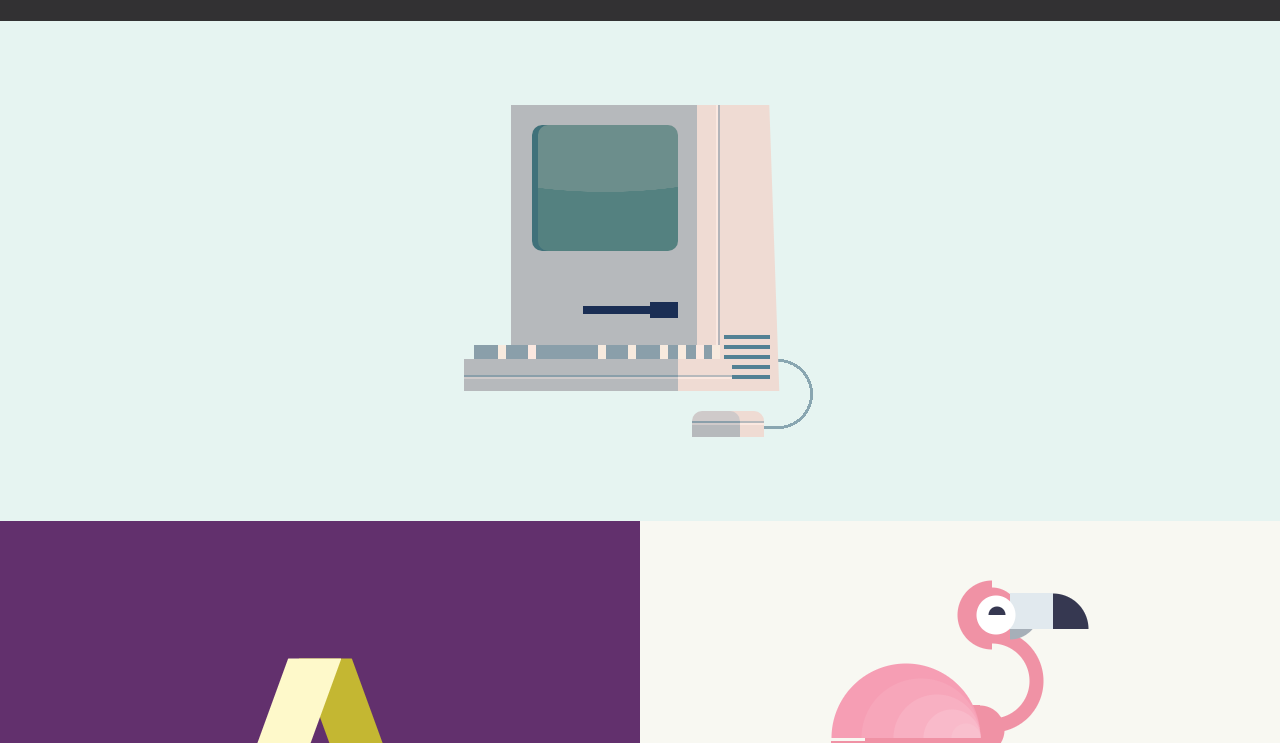
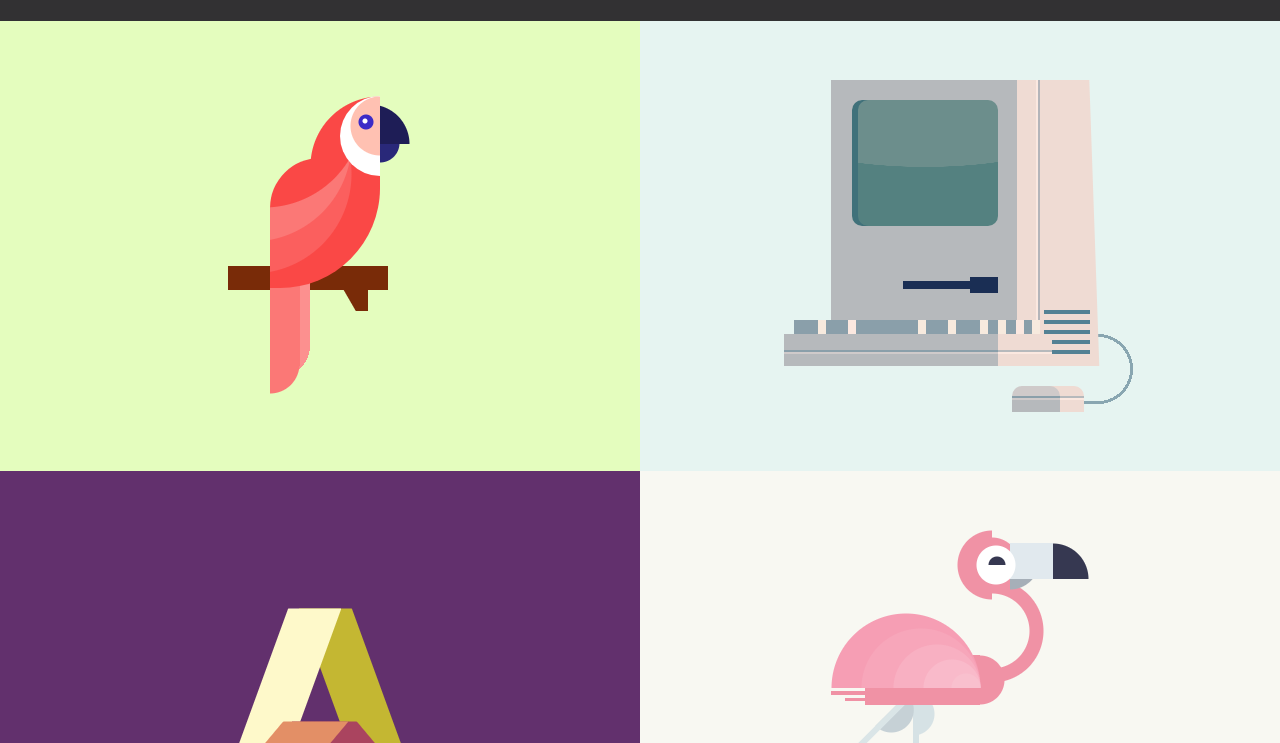
Before and after one commit to arman-borkhani/single-div, a website: page index.html in a window 1280 px wide. Shown: the part 57-800 px from the top of the page. Drawn offline with Linux system fonts and the light colour scheme.

Commit message:
Add parrot

```diff
--- /dev/null
+++ b/SCSS/_parrot.scss
@@ -0,0 +1,72 @@
+#parrot {
+  --red: #fa4846;
+  --red-100: #fb5f5e;
+  --red-200: #fb7876;
+  --red-300: #fc908f;
+  --blue: #3c2bc7;
+  --blue-100: #292879;
+  --blue-200: #1e1d56;
+  --white: #fff;
+  --melon: #ffc1b2;
+  --brown: #792B08;
+
+  background-color: #e4fdbe;
+
+  div {
+    width: 184px;
+    height: 300px;
+    left: 50%;
+    top: 50%;
+    position: absolute;
+    transform: translate(-50%, -50%);
+    background:
+    /* Tail */
+    linear-gradient(var(--red-200), var(--red-200)) 42px 180px / 30px 90px,
+    radial-gradient(circle at 0 center, var(--red-200) 29px, transparent 30px) 42px 238px / 30px 60px,
+    linear-gradient(var(--red-300), var(--red-300)) 52px 159px / 30px 90px,
+    radial-gradient(circle at 0 center, var(--red-300) 30px, transparent 30px) 52px 220px / 30px 60px,
+    /* Head */
+    radial-gradient(circle at 100% 100%, var(--red) 69px, transparent 70px) 82px 0 / 70px 70px,
+    radial-gradient(circle at 0 100%, var(--blue-200) 39px, transparent 40px) 142px 8px / 40px 40px,
+    radial-gradient(circle at 0 center, var(--blue-100) 19px, transparent 20px) 152px 27px / 20px 40px,
+    /* Branch */
+    linear-gradient(var(--brown), var(--brown)) 0 170px / 160px 24px,
+    linear-gradient(60deg, transparent 50%, var(--brown) calc(50% + 1px)) 100px 190px / 40px 25px;
+    background-repeat: no-repeat;
+  }
+
+  div::before,
+  div::after {
+    content: "";
+    position: absolute;
+    display: block;
+  }
+
+  div::before {
+    top: 62px;
+    left: 42px;
+    width: 110px;
+    height: 130px;
+    border-radius: 50px 0 100px 0;
+    background:
+    radial-gradient(var(--red) 99px, transparent 100px) -106px -150px / 200px 200px,
+    radial-gradient(var(--red-200) 99px, transparent 100px) -118px -116px / 200px 200px,
+    radial-gradient(var(--red-100) 99px, transparent 100px) -118px -84px / 200px 200px;
+    background-repeat: no-repeat;
+    background-color: var(--red);
+  }
+
+  div::after {
+    width: 40px;
+    height: 80px;
+    top: 0;
+    left: 112px;
+    background:
+    radial-gradient(var(--white) 2px, transparent 3px) 22px 22px / 6px 6px,
+    radial-gradient(var(--blue) 7px, transparent 8px) 18px 18px / 16px 16px,
+    radial-gradient(circle at 100% center, var(--melon) 29px, transparent 30px) 10px 0 / 30px 60px;
+    background-repeat: no-repeat;
+    background-color: var(--white);
+    border-radius: 60px 0 0 60px;
+  }
+}
--- a/SCSS/main.scss
+++ b/SCSS/main.scss
@@ -16,3 +16,4 @@
 @import "flamingo";
 @import "letter-a";
 @import "macintosh";
+@import "parrot";
--- a/index.html
+++ b/index.html
@@ -16,7 +16,10 @@
     </a>
   </header>
   <div class="wrapper">
-    <div class="entry entry--full" id="macintosh">
+    <div class="entry" id="parrot">
+      <div></div>
+    </div>
+    <div class="entry" id="macintosh">
       <div></div>
     </div>
     <div class="entry" id="letter-a">
```
Also changed, not shown: style.css, 1 other file.
